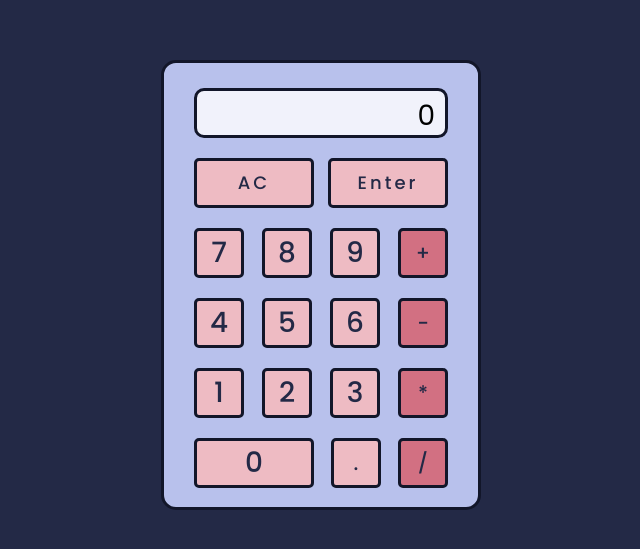
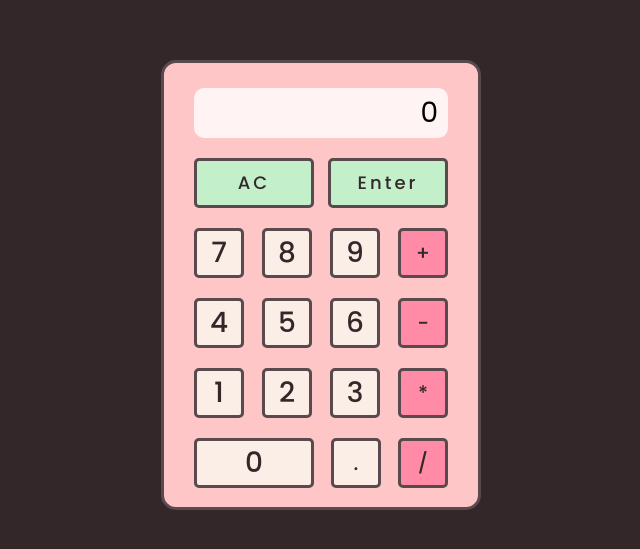
Before and after one commit to kaehehehe/javascript-calculator, a plain HTML site: page index.html in a window 1280 px wide. Shown: the part 115-664 px from the top of the page, without its empty margins (319-959 px from the left). Drawn offline with Linux system fonts and the light colour scheme.

Commit message:
:lipstick: 색상 변경

```diff
--- a/style.css
+++ b/style.css
@@ -1,4 +1,13 @@
 @import url('https://fonts.googleapis.com/css2?family=Poppins:wght@300;400;500;600;700&display=swap');
+
+:root {
+  --beige-color: #faeee7;
+  --dark-brown-color: #33272a;
+  --brown-color: #594a4e;
+  --hot-pink-color: #ff8ba7;
+  --pink-color: #ffc6c7;
+  --mint-color: #c3f0ca;
+}
 
 * {
   margin: 0;
@@ -9,14 +18,14 @@
 }
 
 body {
-  background-color: #232946;
+  background-color: var(--dark-brown-color);
 }
 
 button {
   outline: none;
   cursor: pointer;
-  color: #232946;
-  border: 3px solid #121629;
+  color: var(--dark-brown-color);
+  border: 3px solid var(--brown-color);
   font-weight: 500;
   height: 50px;
   width: 50px;
@@ -38,12 +47,12 @@ button:active {
 }
 
 .calculator {
-  background-color: #b8c1ec;
+  background-color: var(--pink-color);
   width: 320px;
   height: 450px;
   border-radius: 15px;
   padding: 25px 30px;
-  border: 3px solid #121629;
+  border: 3px solid var(--brown-color);
 }
 
 .calculator__display {
@@ -55,7 +64,6 @@ button:active {
   text-align: right;
   padding: 0 10px;
   line-height: 50px;
-  border: 3px solid #121629;
 }
 
 .calculator__buttons {
@@ -78,7 +86,7 @@ button:active {
 .clear__and__enter .calculate {
   border-radius: 5px;
   width: 120px;
-  background-color: #eebbc3;
+  background-color: var(--mint-color);
   font-size: 18px;
   letter-spacing: 3px;
   position: relative;
@@ -99,9 +107,9 @@ button:active {
 }
 
 .button__row > button {
-  background-color: #eebbc3;
+  background-color: var(--beige-color);
 }
 
 .button__row > .operator {
-  background-color: #d27082;
+  background-color: var(--hot-pink-color);
 }
```
